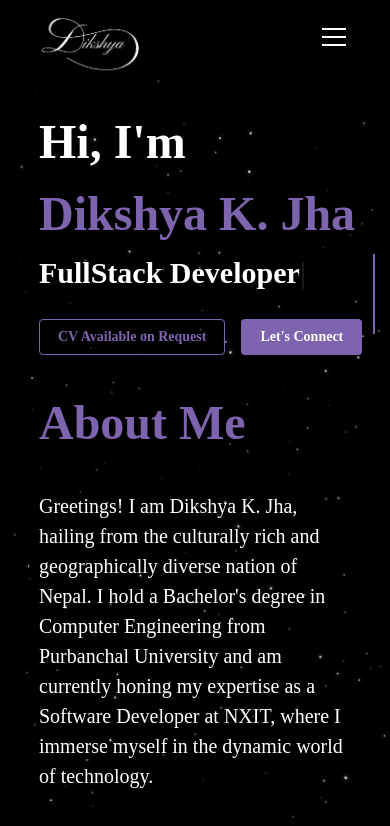
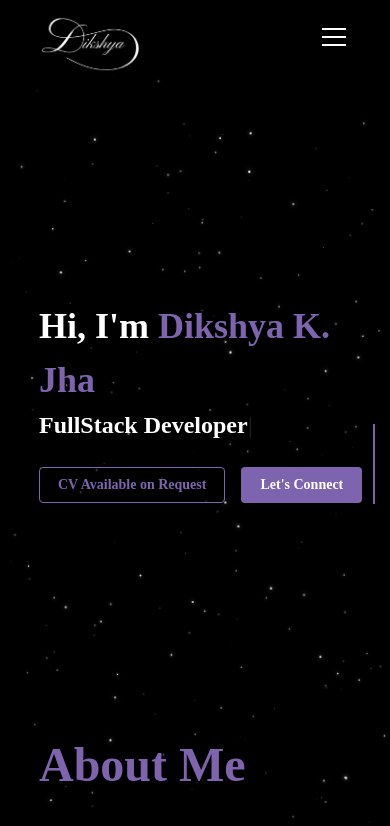
Before and after one commit to dikshyajha/portfolio, a Next.js app: page / in a window 390 px wide. Shown: the top 826 px of the page. Built offline with nearby package versions, Linux system fonts and the light colour scheme; some icons are missing.

Commit message:
Style: Change Hero Section Height

```diff
--- a/components/modules/Landing/Hero.tsx
+++ b/components/modules/Landing/Hero.tsx
@@ -1,7 +1,6 @@
 "use client";
 import { Button } from "@mantine/core";
 import Typed from "typed.js";
-
 import {
   BrandGithub,
   BrandLinkedin,
@@ -60,13 +59,13 @@ export const Hero = () => {
 
 
   return (
-    <section id="" className="flex justify-between items-center flex-row lg:h-[70vh] scroll-mt-4xl">
+    <section id="" className="flex justify-between items-center flex-row h-[70vh] scroll-mt-4xl">
       <div className="">
-        <div className="text-5xl lg:text-7xl font-bold">
+        <div className="text-4xl md:text-5xl lg:text-7xl font-bold">
           Hi, I&apos;m {""}
           <span className="text-[#7e64af] font-Ovo ">Dikshya K. Jha </span>
         </div>
-        <div className="lg:text-5xl text-3xl font-semibold font-Ovo">
+        <div className="lg:text-5xl md:text-3xl text-2xl font-semibold font-Ovo">
           <span ref={typedElement}></span>
 
 
```
